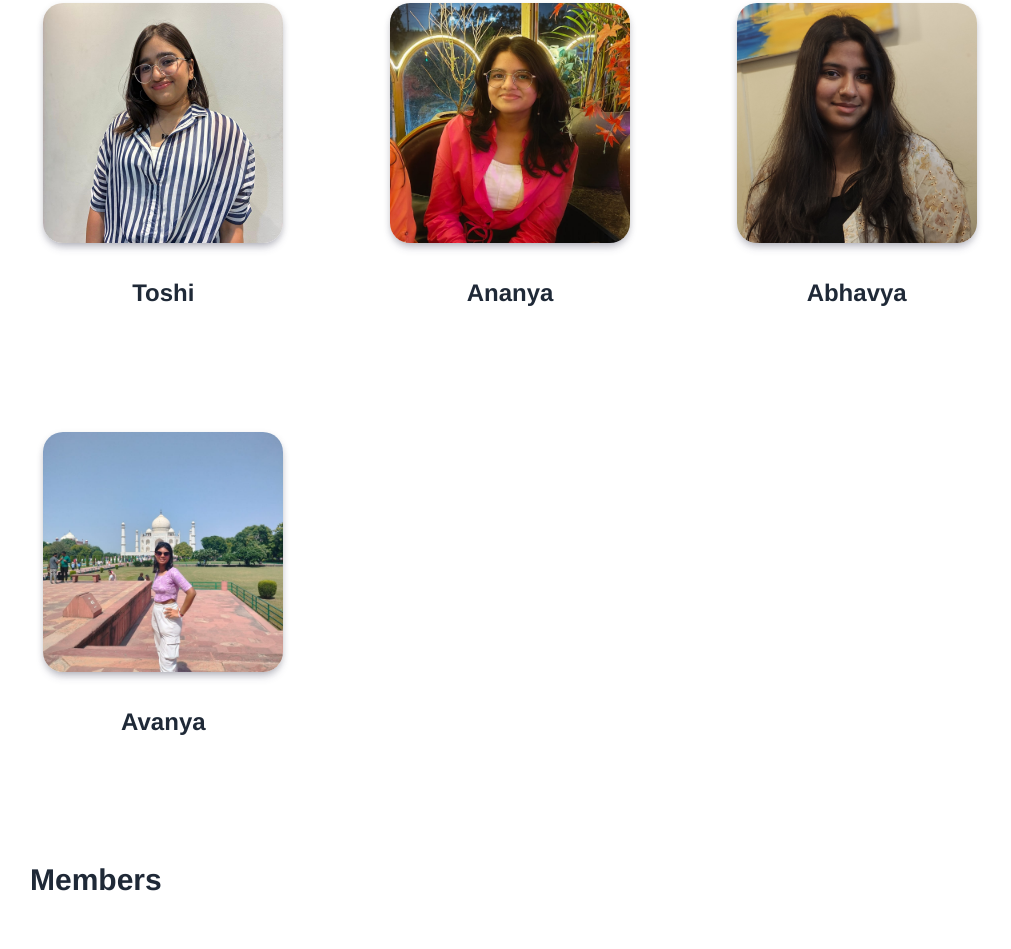
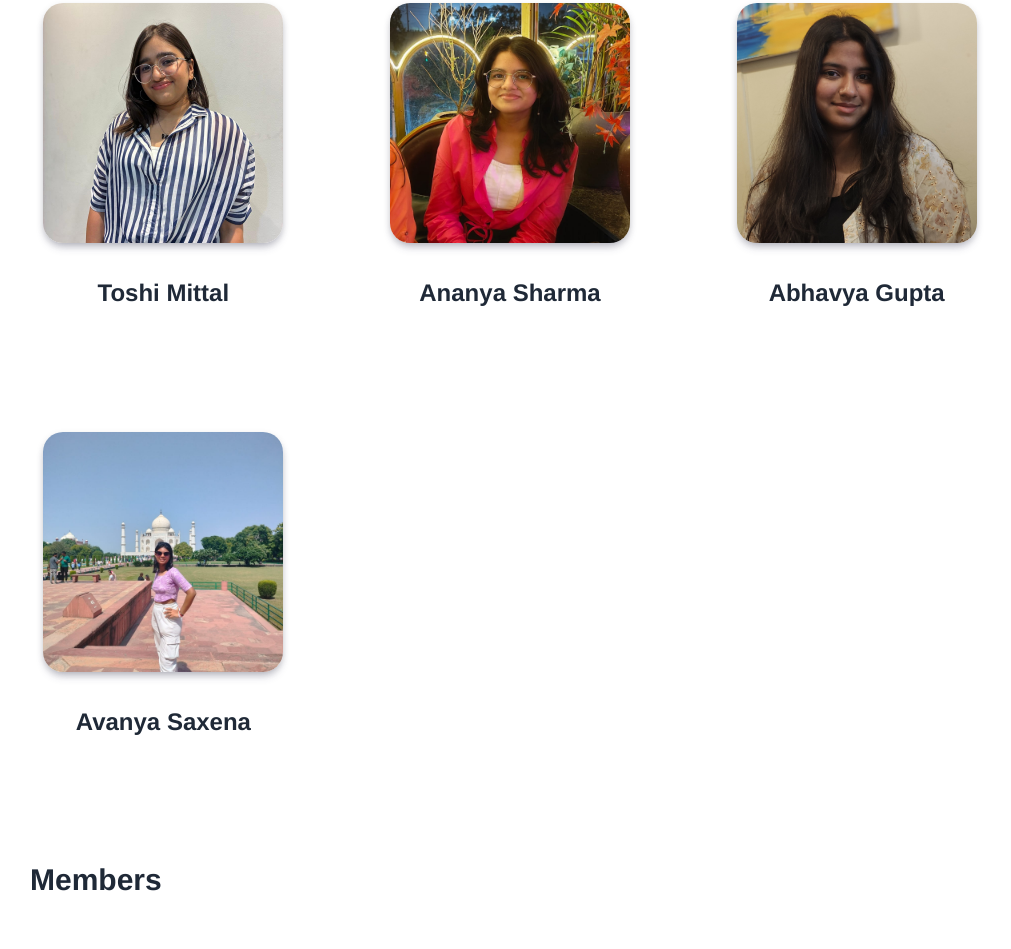
Before and after one commit to dreamworksdpsr/Website, a plain HTML site: page members.html in a window 1280 px wide. Shown: the part 1411-2360 px from the top of the page, without its empty margins (130-1141 px from the left). Drawn offline with nearby package versions, Linux system fonts and the light colour scheme; a script that the page names is missing; files whose address does not match are found by name.

Commit message:
ggs in the chat

```diff
--- a/members.html
+++ b/members.html
@@ -123,7 +123,7 @@
                 <div class="member">
                     <img src="images/members/toshi.jpg" alt="member image" class="member__img">
                     <div class="member__text">
-                          <p class="member__name">Toshi</p>
+                          <p class="member__name">Toshi Mittal</p>
                           <p class="member__post">Head ( Psychometric Testing and Self-awareness )</p>
                     </div>
                 </div>
@@ -131,7 +131,7 @@
                 <div class="member">
                     <img src="images/members/ananya.jpg" alt="member image" class="member__img">
                     <div class="member__text">
-                          <p class="member__name">Ananya</p>
+                          <p class="member__name">Ananya Sharma</p>
                           <p class="member__post">Head ( Emerging Careers and Research )</p>
                     </div>
                 </div>
@@ -139,7 +139,7 @@
                 <div class="member">
                     <img src="images/members/abhavya.jpg" alt="member image" class="member__img">
                     <div class="member__text">
-                          <p class="member__name">Abhavya</p>
+                          <p class="member__name">Abhavya Gupta</p>
                           <p class="member__post">Head ( Profile Building and Experience )</p>
                     </div>
                 </div>
@@ -147,7 +147,7 @@
                 <div class="member">
                     <img src="images/members/avanya.jpg" alt="member image" class="member__img">
                     <div class="member__text">
-                          <p class="member__name">Avanya</p>
+                          <p class="member__name">Avanya Saxena</p>
                           <p class="member__post">Head ( Studying Abroad and Global Exposure )</p>
                     </div>
                 </div>
@@ -206,7 +206,7 @@
             <div class="w-full lg:w-6/12 px-4">
               <h4 class="text-3xl font-semibold text-gray-200 font-integral uppercase">DreamWorks</h4>
               <h5 class="text-lg my-1 text-gray-200">
-                The Career Club Of DPS Rohini
+                The Career Development Club Of DPS Rohini
               </h5>
               <h3 class="text-base my-1 text-gray-200">
                 Let your Dreams Work for you
```
Also changed, not shown: events.html (+1 -1 lines), index.html (+3 -3 lines), resources.html (+2 -2 lines), 1 other file.
